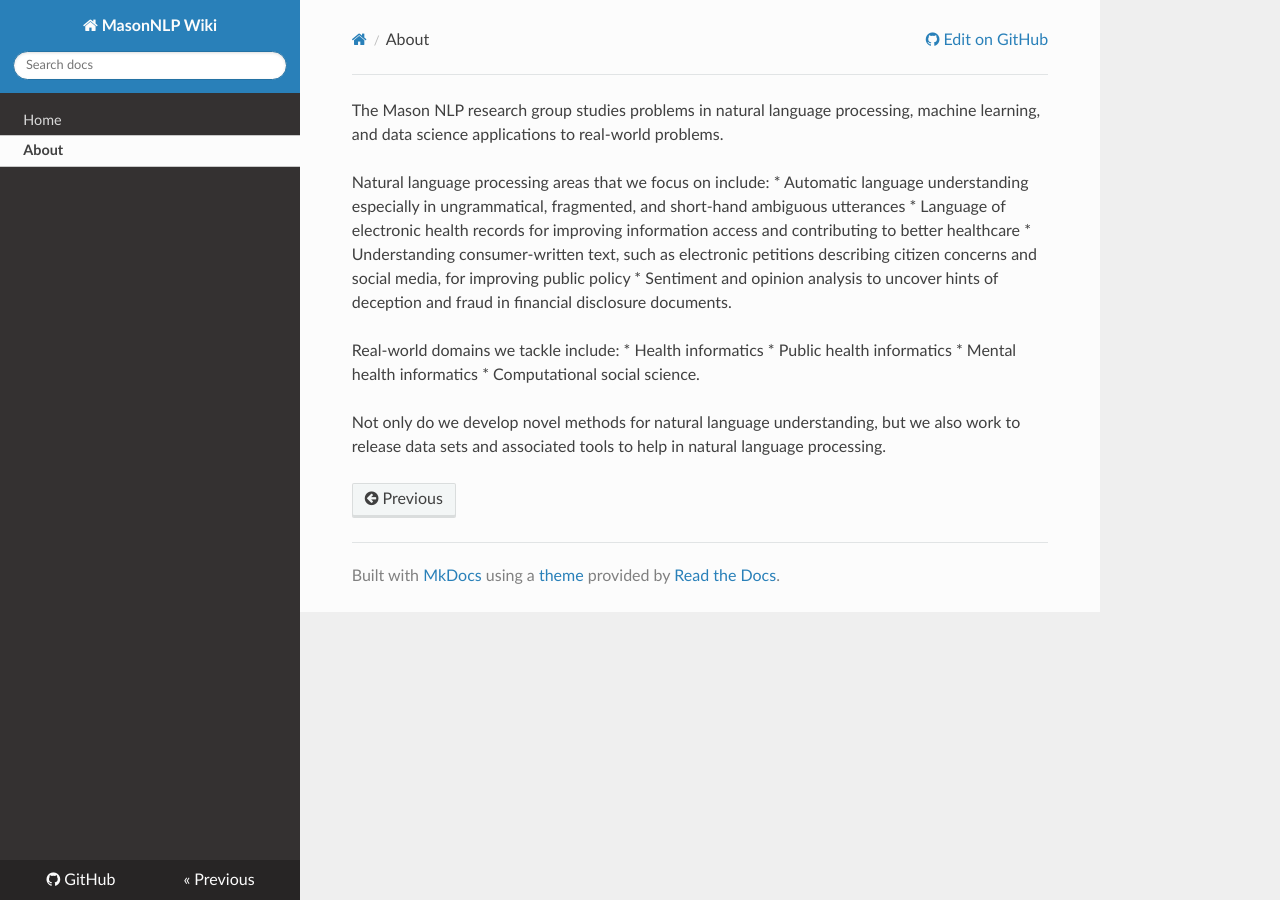
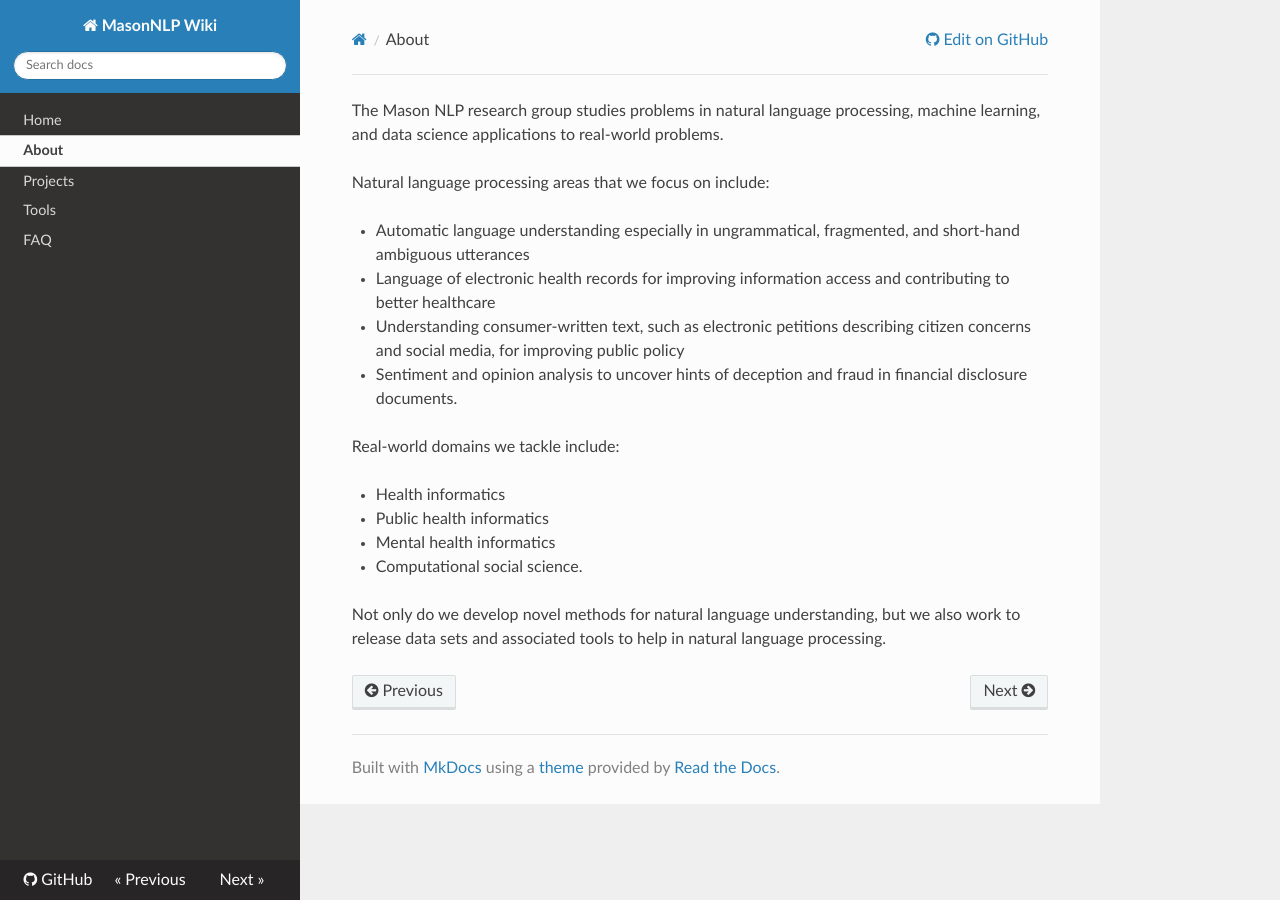
Before and after one commit to masonnlp/wiki, an MkDocs documentation site: the page built from docs/about.md, in a window 1280 px wide. Built offline with MkDocs 1.6.1, drawn with Linux system fonts in a browser that asks for light colours; nearby versions of some CDN libraries.

Commit message:
added some more boiler-plate pages

```diff
--- a/docs/about.md
+++ b/docs/about.md
@@ -1,12 +1,14 @@
 The Mason NLP research group studies problems in natural language processing, machine learning, and data science applications to real-world problems.
 
 Natural language processing areas that we focus on include:
+
 * Automatic language understanding especially in ungrammatical, fragmented, and short-hand ambiguous utterances
 * Language of electronic health records for improving information access and contributing to better healthcare
 * Understanding consumer-written text, such as electronic petitions describing citizen concerns and social media, for improving public policy
 * Sentiment and opinion analysis to uncover hints of deception and fraud in financial disclosure documents.
 
 Real-world domains we tackle include:
+
 * Health informatics
 * Public health informatics
 * Mental health informatics
--- a/mkdocs.yml
+++ b/mkdocs.yml
@@ -3,4 +3,7 @@ repo_url: https://github.com/masonnlp/wiki
 nav:
     - Home: index.md
     - About: about.md
+    - Projects: projects.md
+    - Tools: tools.md
+    - FAQ: faq.md
 theme: readthedocs
```
Also changed, not shown: docs/faq.md (added, +4 -0 lines), docs/projects.md (added, +3 -0 lines), docs/tools.md (added, +5 -0 lines).
